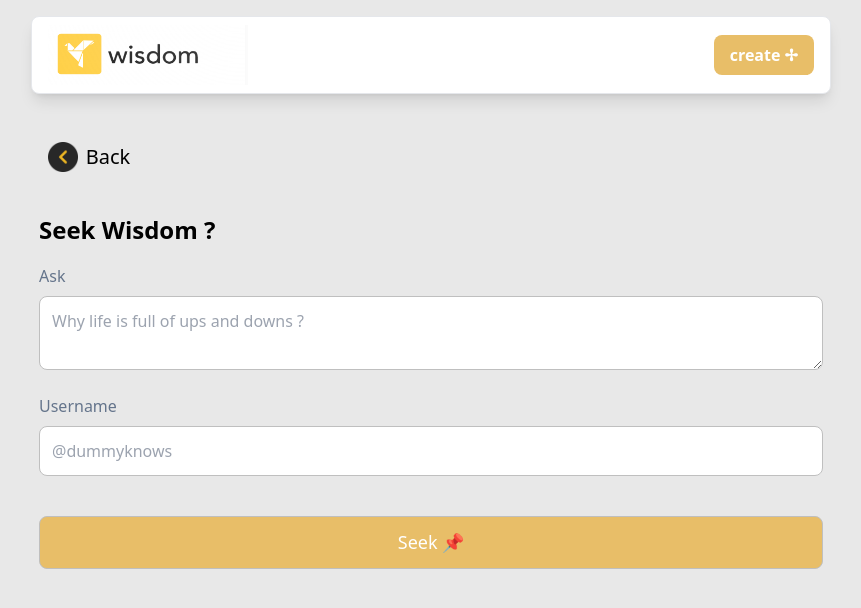
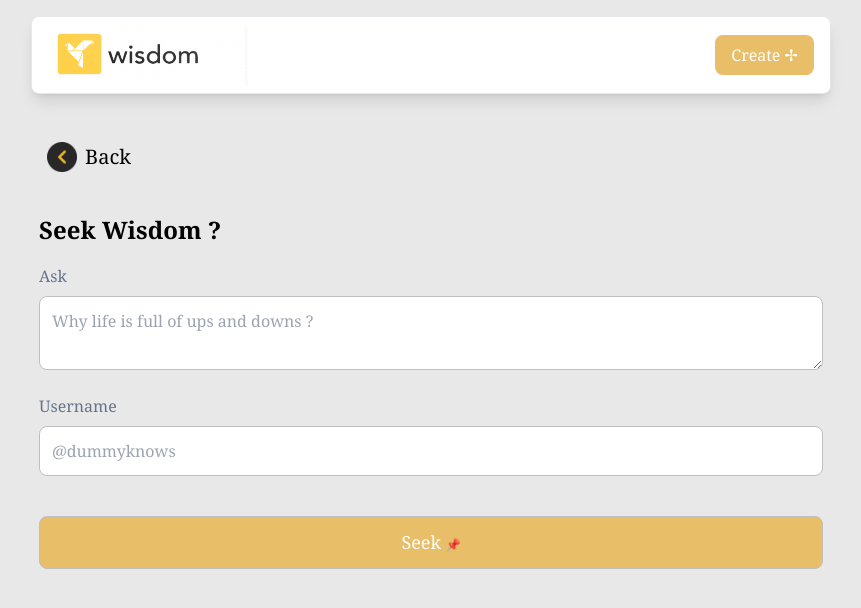
Before and after one commit to Abhiifour/wisdom, a Next.js app: page /new in a window 1280 px wide. Shown: the top 608 px of the page, without its empty margins (209-1070 px from the left). Built offline with nearby package versions, Linux system fonts and the light colour scheme.

Commit message:
minor updates

```diff
--- a/app/layout.tsx
+++ b/app/layout.tsx
@@ -29,7 +29,7 @@ export default function RootLayout({
     <html lang="en">
 
       <body
-        className="bg-bg-color"
+        className="bg-bg-color font-serif"
       >
         <Navbar />
         {children}
--- a/app/loading.tsx
+++ b/app/loading.tsx
@@ -1,7 +1,10 @@
 export default function Loading(){
     return (
         <div className="w-[700px] flex justify-center items-center h-screen m-auto text-slate-500 text-[16px] sm:w-full">
-            Loading ...
+          <svg aria-hidden="true" className="w-8 h-8 text-gray-200 animate-spin dark:text-gray-800 fill-primary" viewBox="0 0 100 101" fill="none" xmlns="http://www.w3.org/2000/svg">
+                <path d="M100 50.5908C100 78.2051 77.6142 100.591 50 100.591C22.3858 100.591 0 78.2051 0 50.5908C0 22.9766 22.3858 0.59082 50 0.59082C77.6142 0.59082 100 22.9766 100 50.5908ZM9.08144 50.5908C9.08144 73.1895 27.4013 91.5094 50 91.5094C72.5987 91.5094 90.9186 73.1895 90.9186 50.5908C90.9186 27.9921 72.5987 9.67226 50 9.67226C27.4013 9.67226 9.08144 27.9921 9.08144 50.5908Z" fill="currentColor"/>
+                <path d="M93.9676 39.0409C96.393 38.4038 97.8624 35.9116 97.0079 33.5539C95.2932 28.8227 92.871 24.3692 89.8167 20.348C85.8452 15.1192 80.8826 10.7238 75.2124 7.41289C69.5422 4.10194 63.2754 1.94025 56.7698 1.05124C51.7666 0.367541 46.6976 0.446843 41.7345 1.27873C39.2613 1.69328 37.813 4.19778 38.4501 6.62326C39.0873 9.04874 41.5694 10.4717 44.0505 10.1071C47.8511 9.54855 51.7191 9.52689 55.5402 10.0491C60.8642 10.7766 65.9928 12.5457 70.6331 15.2552C75.2735 17.9648 79.3347 21.5619 82.5849 25.841C84.9175 28.9121 86.7997 32.2913 88.1811 35.8758C89.083 38.2158 91.5421 39.6781 93.9676 39.0409Z" fill="currentFill"/>
+          </svg>
         </div>
     )
 }
--- a/app/new/page.tsx
+++ b/app/new/page.tsx
@@ -4,7 +4,7 @@ import { useRouter } from "next/navigation"
 import { setWisdom } from "../actions/wisdom";
 import { useState } from "react";
 import Image from "next/image";
-
+import { motion } from "framer-motion";
 
 export default function NewCard(){
     const [thought , setThought] = useState("")
@@ -17,32 +17,36 @@ export default function NewCard(){
     }
 
     return(
-        <div className=" p-2 mt-8 w-[800px] m-auto sm:w-full sm:p-3">
-           <div className="text-[20px] py-2 w-[100px] hover:bg-slate-300 flex gap-2  text-center items-center justify-center cursor-pointer rounded-lg mb-4 sm:text-[18px]" onClick={() => router.push("/")}>
+        <motion.div className=" p-2 mt-8 w-[800px] m-auto sm:w-full sm:p-3 sm:mt-0"
+        initial={{ opacity: 0 }}
+        animate={{ opacity: 1 }}
+        transition={{ duration: 0.4 }}
+        >
+           <div className="text-[20px] py-2 w-[100px] hover:bg-slate-300 flex gap-2  text-center items-center justify-center cursor-pointer rounded-lg mb-4 sm:text-[14px]" onClick={() => router.push("/")}>
                           <Image src={require('@/public/left.png')} className="w-[30px] h-[30px] sm:w-[20px] sm:h-[20px]" alt="back" />
                            <div>Back</div>
             </div>
-            <div className="text-[24px] font-semibold py-4">
+            <div className="text-[24px] font-semibold py-4 sm:text-[18px] sm:py-2">
                 Seek Wisdom ?
             </div>
-            <form action={handleForm} className="flex flex-col gap-6">
+            <form action={handleForm} className="flex flex-col gap-6 sm:gap-4">
                 <div className="flex flex-col gap-2">
-                <label htmlFor="thought" className="text-[16px] text-slate-500">
+                <label htmlFor="thought" className="text-[16px] text-slate-500 sm:text-[14px]">
                     Ask
                 </label>
-                <textarea name="thought" id="thought" placeholder="Why life is full of ups and downs ?" className="text-[16px] p-3 border border-border-color rounded-lg" onChange={(e)=>setThought(e.target.value)}></textarea>
+                <textarea name="thought" id="thought" placeholder="Why life is full of ups and downs ?" className="text-[16px] p-3 border border-border-color rounded-lg sm:text-[14px]" onChange={(e)=>setThought(e.target.value)}></textarea>
                 </div>
 
                 <div className="flex flex-col gap-2">
-                <label htmlFor="username" className="text-[16px] text-slate-500">
+                <label htmlFor="username" className="text-[16px] text-slate-500 sm:text-[14px]">
                     Username
                 </label>
-                <input type="text" id="username" placeholder="@dummyknows" className="text-[16px] p-3 border rounded-lg border-border-color" onChange={(e)=>setUsername(e.target.value)} />
+                <input type="text" id="username" placeholder="@dummyknows" className="text-[16px] p-3 border rounded-lg border-border-color sm:text-[14px]" onChange={(e)=>setUsername(e.target.value)} />
                 </div>
-                <button className="text-center p-3 text-[18px] rounded-lg border border-border-color bg-primary text-white mt-4 " onClick={handleForm}>
-                    Seek <span>📌</span>
+                <button className="text-center p-3 text-[18px] rounded-lg border border-border-color bg-primary text-white mt-4 sm:text-[16px] sm:w-[100px] sm:px-0 sm:py-2" onClick={handleForm}>
+                    Seek <span className="text-[12px]">📌</span>
                 </button>
             </form>
-        </div>
+        </motion.div>
     )
 }
--- a/app/page.tsx
+++ b/app/page.tsx
@@ -10,7 +10,7 @@ export default async function Home() {
   return (
 
    <div className="p-1 max-w-[800px] m-auto sm:w-full sm:p-2">
-    <div className="flex flex-col gap-4 mt-4 sm:items-center ">
+    <div className="flex flex-col gap-4 mt-4 sm:items-center sm:gap-2 ">
     {
 
     data?.sort((a: any, b: any) => b.votes - a.votes).map((item: any) =>
@@ -20,6 +20,9 @@ export default async function Home() {
     }
 
     </div>
+    <div className="text-center py-4 text-gray-400 sm:text-[12px]">
+      Thats all folks
+    </div>
    </div>
 
   );
--- a/app/wisdom/page.tsx
+++ b/app/wisdom/page.tsx
@@ -6,6 +6,7 @@ import { useWisdomState } from "../store/atoms/wisdomAtom";
 import {  useEffect, useState } from "react";
 import { addComment, getComments } from "../actions/wisdom";
 import Image from "next/image";
+import { motion } from "framer-motion";
 
 
 export default function Wisdom(){
@@ -32,13 +33,17 @@ export default function Wisdom(){
 
     const router = useRouter()
     return (
-        <div className="py-6 w-[800px] m-auto sm:w-full sm:p-3">
-            <div className="text-[20px] py-2 w-[100px] hover:bg-slate-300 flex gap-2  text-center items-center justify-center cursor-pointer rounded-lg mb-4 sm:text-[18px]" onClick={() => router.push("/")}>
+        <motion.div className="py-6 w-[800px] m-auto sm:w-full sm:p-3"
+        initial={{ opacity: 0 }}
+        animate={{ opacity: 1 }}
+        transition={{ duration: 0.5 }}
+        >
+            <div className="text-[20px] py-2 w-[100px] hover:bg-slate-300 flex gap-2  text-center items-center justify-center cursor-pointer rounded-lg mb-4 sm:text-[14px]" onClick={() => router.push("/")}>
                 <Image src={require('@/public/left.png')} className="w-[30px] h-[30px] sm:w-[20px] sm:h-[20px]" alt="back" />
                 <div>Back</div>
             </div>
              {/* Wisdom */}
-             <div className="w-full p-6 border rounded-lg bg-white shadow-md flex flex-col gap-4 ">
+            <div className="w-full p-6 border rounded-lg bg-white shadow-md flex flex-col gap-4 sm:gap-2">
             <div className="top flex justify-between">
             <div className="hover:text-slate-600 text-[18px]" >
                 {wisdomState.data}
@@ -47,36 +52,41 @@ export default function Wisdom(){
             </div>
             </div>
             </div>
-            <div className="text-[14px] text-gray-500">
+            <div className="text-[14px] text-gray-500 sm:text-[12px]">
                 @{wisdomState.createdBy}
             </div>
-            <textarea name="thought" id="thought" value={comment} placeholder="I have gone through same ..." className="text-[16px] p-3 border border-border-color rounded-lg" onChange={(e) => setComment(e.target.value)}></textarea>
+            <textarea name="thought" id="thought" value={comment} placeholder="I have gone through same ..." className="text-[16px] p-3 border border-border-color rounded-lg sm:text-[12px] sm:mt-2" onChange={(e) => setComment(e.target.value)}></textarea>
 
             </div>
 
 
 
-            <div className="flex flex-col mt-6">
+            <div className="flex flex-col mt-6 sm:mt-2">
                 {
-                    comment ? <button className="text-center p-3 text-[16px] rounded-lg border border-border-color bg-primary text-white mt-4 w-[150px] sm:w-[120px] m:text-[14px] sm:p-1" onClick={addAComment}>
+                    comment ? <button className="text-center p-3 text-[16px] rounded-lg border border-border-color bg-primary text-white mt-4 w-[150px] sm:w-[120px] m:text-[14px] sm:p-1  sm:text-[12px]" onClick={addAComment}>
                     ADD COMMENT
-                   </button> :   <button className="text-center p-3 text-[16px] rounded-lg border border-border-color bg-secondary text-white mt-4 w-[150px] sm:w-[120px] sm:text-[14px] sm:p-1" >
+                   </button> :   <button className="text-center p-3 text-[16px] rounded-lg border border-border-color bg-secondary text-white mt-4 w-[150px] sm:w-[120px]  sm:py-2 sm:px-2  sm:text-[12px]" >
                     ADD COMMENT
                     </button>
                 }
 
-             </div>
+            </div>
 
              {
-                data ?  <div className="flex flex-col gap-2 p-8 sm:p-1 sm:pt-4">
+                data ?  <div className="flex flex-col gap-2 p-8 sm:p-1 sm:pt-6">
                 {
 
                     data?.map((item : any) =>  <Comments key={item.id} data={item.data} createdBy={item.createdBy}/>)
                 }
 
-             </div> : <div className="text-center text-[16px] text-slate-500 pt-14">Loading ...</div>
+             </div> : <div className="flex justify-center text-[16px] text-slate-500 pt-14 sm:text-[14px]">
+             <svg aria-hidden="true" className="w-8 h-8 text-gray-200 animate-spin dark:text-gray-800 fill-primary" viewBox="0 0 100 101" fill="none" xmlns="http://www.w3.org/2000/svg">
+                <path d="M100 50.5908C100 78.2051 77.6142 100.591 50 100.591C22.3858 100.591 0 78.2051 0 50.5908C0 22.9766 22.3858 0.59082 50 0.59082C77.6142 0.59082 100 22.9766 100 50.5908ZM9.08144 50.5908C9.08144 73.1895 27.4013 91.5094 50 91.5094C72.5987 91.5094 90.9186 73.1895 90.9186 50.5908C90.9186 27.9921 72.5987 9.67226 50 9.67226C27.4013 9.67226 9.08144 27.9921 9.08144 50.5908Z" fill="currentColor"/>
+                <path d="M93.9676 39.0409C96.393 38.4038 97.8624 35.9116 97.0079 33.5539C95.2932 28.8227 92.871 24.3692 89.8167 20.348C85.8452 15.1192 80.8826 10.7238 75.2124 7.41289C69.5422 4.10194 63.2754 1.94025 56.7698 1.05124C51.7666 0.367541 46.6976 0.446843 41.7345 1.27873C39.2613 1.69328 37.813 4.19778 38.4501 6.62326C39.0873 9.04874 41.5694 10.4717 44.0505 10.1071C47.8511 9.54855 51.7191 9.52689 55.5402 10.0491C60.8642 10.7766 65.9928 12.5457 70.6331 15.2552C75.2735 17.9648 79.3347 21.5619 82.5849 25.841C84.9175 28.9121 86.7997 32.2913 88.1811 35.8758C89.083 38.2158 91.5421 39.6781 93.9676 39.0409Z" fill="currentFill"/>
+             </svg>
+             </div>
              }
 
-        </div>
+        </motion.div>
     )
 }
--- a/components/Card.tsx
+++ b/components/Card.tsx
@@ -9,7 +9,7 @@ import Image from "next/image"
 import { addVote } from "@/app/actions/wisdom"
 import {  useState } from "react"
 
-
+import {motion} from 'framer-motion'
 
 
 export default function Card(props :{id:number ,data:string ,createdBy : string , votes : number , comments : number[]}){
@@ -37,9 +37,13 @@ async function addVotes(){
 
 const router = useRouter()
     return (
-        <div className="w-full p-6 border rounded-lg bg-white shadow-md flex flex-col gap-4 sm:p-2 sm:gap-2 sm:w-[98%]">
+        <motion.div className="w-full p-6 border rounded-lg bg-white shadow-md flex flex-col gap-2  sm:w-[98%]"
+        initial={{ y: 10, opacity: 0 }}
+        animate={{ y: 0, opacity: 1 }}
+        transition={{  duration: 0.2 }}
+        >
             <div className="top flex justify-between">
-            <div className="hover:text-slate-600 cursor-pointer" onClick={() => {router.push('/wisdom')
+            <div className="hover:text-slate-600 cursor-pointer max-w-[85%] sm:text-[16px]" onClick={() => {router.push('/wisdom')
                    updateWisdom(props.id,props.data,props.createdBy,props.votes)
 
 
@@ -49,14 +53,14 @@ const router = useRouter()
             {
                 voteUpdate ?
                  <div>
-                    <Image src={Arrow} width={20} height={20} alt="heart" />
+                    <Image src={Arrow} className="w-[20px] h-[20px] "  alt="heart" />
                     <div className="text-[14px] text-center text-slate-400">{votes === 0 ?'': votes}</div>
                  </div>
 
                  :
                  <div className="cursor-pointer">
-                     <Image src={Heart} width={25} height={25} alt="heart" onClick={addVotes}/>
-                     <div className="text-[14px] text-center text-slate-400">{votes === 0 ?'': votes}</div>
+                     <Image src={Heart} className="h-[22px] w-[22px] sm:w-[20px] sm:h-[20px]" alt="heart" onClick={addVotes}/>
+                     <div className="text-[12px] text-center text-slate-400 sm:text-[10px]">{votes === 0 ?'': votes}</div>
                 </div>
             }
 
@@ -66,14 +70,14 @@ const router = useRouter()
 
             {/* bottom */}
             <div className="flex gap-4 text-[12px] text-slate-500 items-center ">
-                <div ><span className="text-[16px]">🥷</span>@{props.createdBy}</div>
+                <div ><span className="text-[16px] sm:text-[12px]">🥷 </span>@{props.createdBy}</div>
                 {/* <div className="cursor-pointer"><span className="text-[16px]">🫶🏼</span>Upvote {props.votes}</div> */}
-                <div className="cursor-pointer" onClick={() => {router.push('/wisdom')
+                <div className="cursor-pointer sm:text-[12px]" onClick={() => {router.push('/wisdom')
                      updateWisdom(props.id,props.data,props.createdBy,props.votes)
-                }}><span className="text-[16px]">👀</span>comments{props.comments}</div>
+                }}><span className="text-[16px] sm:text-[12px]">👀 </span>comments{props.comments}</div>
             </div>
 
 
-        </div>
+        </motion.div>
     )
 }
--- a/components/Comment.tsx
+++ b/components/Comment.tsx
@@ -1,14 +1,19 @@
 import Image from "next/image";
 import Icon from '@/public/user.png'
+import { motion } from "framer-motion";
 
 export default function Comments (props : {data : string, createdBy : string}){
     return (
-        <div className="flex gap-3 items-center sm:w-full">
+        <motion.div className="flex gap-3 items-center sm:w-full"
+        initial={{ opacity: 0 }}
+        animate={{ opacity: 1 }}
+        transition={{ duration: 0.4 }}
+        >
           <div>
-          <Image src={Icon} width={40} height={40} alt="heart" />
+          <Image src={Icon} width={40} height={40} className="w-[40px] h-[40px] sm:w-[30px] sm:h-[30px]" alt="heart" />
           </div>
            <div >
-           <div className="py-3">
+           <div className="py-3 sm:py-1 sm:text-[14px]">
               {props.data}
             </div>
         {/* <div className="flex gap-2 text-[12px] text-slate-500 mt-2 ">
@@ -16,6 +21,6 @@ export default function Comments (props : {data : string, createdBy : string}){
 
         </div> */}
            </div>
-        </div>
+        </motion.div>
     )
 }
--- a/components/Navbar.tsx
+++ b/components/Navbar.tsx
@@ -1,20 +1,25 @@
 "use client"
 import Image from "next/image"
 import { useRouter } from "next/navigation"
+import {motion} from 'framer-motion'
 
 export default function Navbar(){
     const router = useRouter()
     return (
-        <div className="flex items-center justify-between mt-4 px-4 py-2  border rounded-lg bg-white shadow-lg w-[800px] m-auto sm:w-[98%] sm:m-auto sm:mt-2 sm:p-2">
+        <motion.div className="flex items-center justify-between mt-4 px-4 py-2  border rounded-lg bg-white shadow-lg w-[800px] m-auto sm:w-[98%] sm:m-auto sm:mt-2 sm:p-2"
+        initial={{ y: 10, opacity: 0 }}
+        animate={{ y: 0, opacity: 1 }}
+        transition={{ ease: "easeInOut", duration: 0.1 }}
+        >
 
             <div className="text-[32px] flex justify-center items-center">
-            <Image src={require('@/public/Wisdom.png')} className="w-[200px] h-[60px]" alt="heart" />
+            <Image src={require('@/public/Wisdom.png')} className="w-[200px] h-[60px] sm:w-[150px] sm:h-[50px]" alt="heart" />
             </div>
-            <div className="px-4 py-2 rounded-lg bg-primary font-semibold text-white cursor-pointer hover:bg-secondary" onClick={() => router.push('/new')}>
-                create <span>✢</span>
+            <div className="px-4 py-2 rounded-lg bg-primary  text-white cursor-pointer hover:bg-secondary sm:text-sm sm:py-1 sm:rounded-md " onClick={() => router.push('/new')}>
+                Create <span className="sm:text-xs">✢</span>
             </div>
 
-        </div>
+        </motion.div>
 
     )
 }
--- a/package.json
+++ b/package.json
@@ -11,6 +11,7 @@
   },
   "dependencies": {
     "@prisma/client": "^6.0.1",
+    "framer-motion": "^11.15.0",
     "next": "15.1.0",
     "prisma": "^6.0.1",
     "react": "^19.0.0",
```
Also changed, not shown: 1 other file (tests, documents, lock files or other folders).
